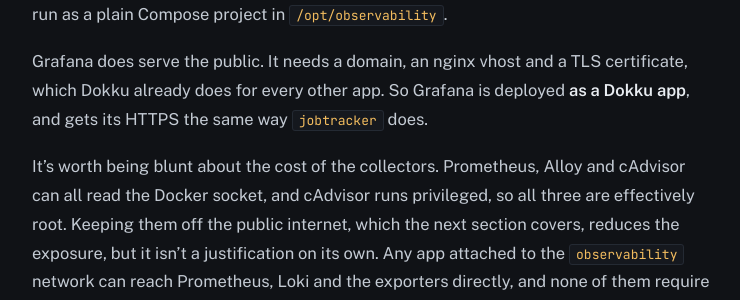
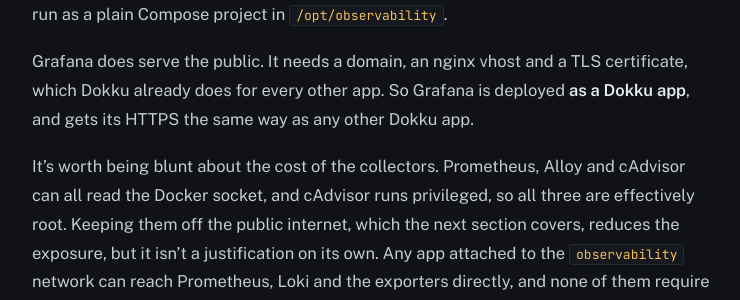
Before and after one commit to thepsalmist/thepsalmist.github.io, a Jekyll site: the page built from _posts/2026-09-27-dokku-monitoring-prometheus-loki-grafana.md, in a window 1280 px wide and 900 px high, scrolled down 1954 px. Shown: the part 180-480 px from the top of the window, without its empty margins (222-962 px from the left). Built offline with Jekyll 4.4.1, drawn with Linux system fonts in a browser that asks for light colours; some of the changed text lies outside the part shown.

Commit message:
Drop unused front matter and the jobtracker examples in the prose
ogTitle and keywords aren't read by jekyll-seo-tag or any layout, so
they did nothing. The two jobtracker mentions that don't describe a
screenshot now use a generic Dokku app instead.

````diff
--- a/_posts/2026-09-27-dokku-monitoring-prometheus-loki-grafana.md
+++ b/_posts/2026-09-27-dokku-monitoring-prometheus-loki-grafana.md
@@ -38,7 +29,7 @@
 
 The six collectors don't, and they need things Dokku apps aren't built for: host mounts, the host PID namespace, the Docker socket, and in cAdvisor's case privileged mode. They run as a plain Compose project in `/opt/observability`.
 
-Grafana does serve the public. It needs a domain, an nginx vhost and a TLS certificate, which Dokku already does for every other app. So Grafana is deployed **as a Dokku app**, and gets its HTTPS the same way `jobtracker` does.
+Grafana does serve the public. It needs a domain, an nginx vhost and a TLS certificate, which Dokku already does for every other app. So Grafana is deployed **as a Dokku app**, and gets its HTTPS the same way as any other Dokku app.
 
 It's worth being blunt about the cost of the collectors. Prometheus, Alloy and cAdvisor can all read the Docker socket, and cAdvisor runs privileged, so all three are effectively root. Keeping them off the public internet, which the next section covers, reduces the exposure, but it isn't a justification on its own. Any app attached to the `observability` network can reach Prometheus, Loki and the exporters directly, and none of them require authentication. I accept that trust boundary because every app on this host is mine. On a server running code you don't fully trust, you'd want separate networks or authentication in front of those services.
 
@@ -145,7 +136,7 @@
 
 On a Dokku host, every deploy pulls images and builds layers, so free space drops sharply for a few minutes. A straight line through six hours of that projects the dip forward forever, and a mostly empty disk read as days from full. Disk use on a deploy server moves in steps, not trends. The tile now just shows free space: 81.7 GiB in the screenshot, which is the number I actually act on.
 
-**Every container kept its temporary name for life.** Dokku starts a new container as something like `jobtracker.web.1.upcoming-12345`, checks it's healthy, then renames it. cAdvisor records the name the first time it sees a container and never updates it, so the "top containers" panels showed `.upcoming` names for containers that had been running for days. The fix is to stop trusting the name and build one from Dokku's labels, which never change:
+**Every container kept its temporary name for life.** Dokku starts a new container as something like `myapp.web.1.upcoming-12345`, checks it's healthy, then renames it. cAdvisor records the name the first time it sees a container and never updates it, so the "top containers" panels showed `.upcoming` names for containers that had been running for days. The fix is to stop trusting the name and build one from Dokku's labels, which never change:
 
 ```promql
 sort_desc(topk(8, sum by (name) (
````
Also changed, not shown: other parts of _posts/2026-09-27-dokku-monitoring-prometheus-loki-grafana.md (+0 -9 lines), _posts/2026-09-27-dokku-ubuntu-ansible-bootstrap.md (+0 -9 lines).
